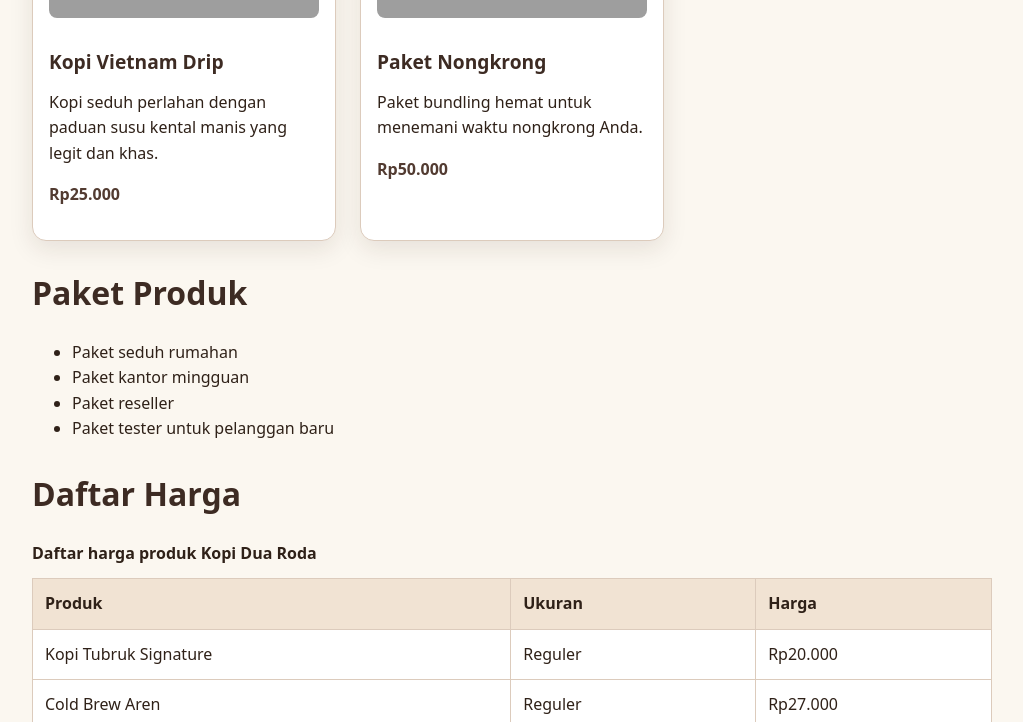
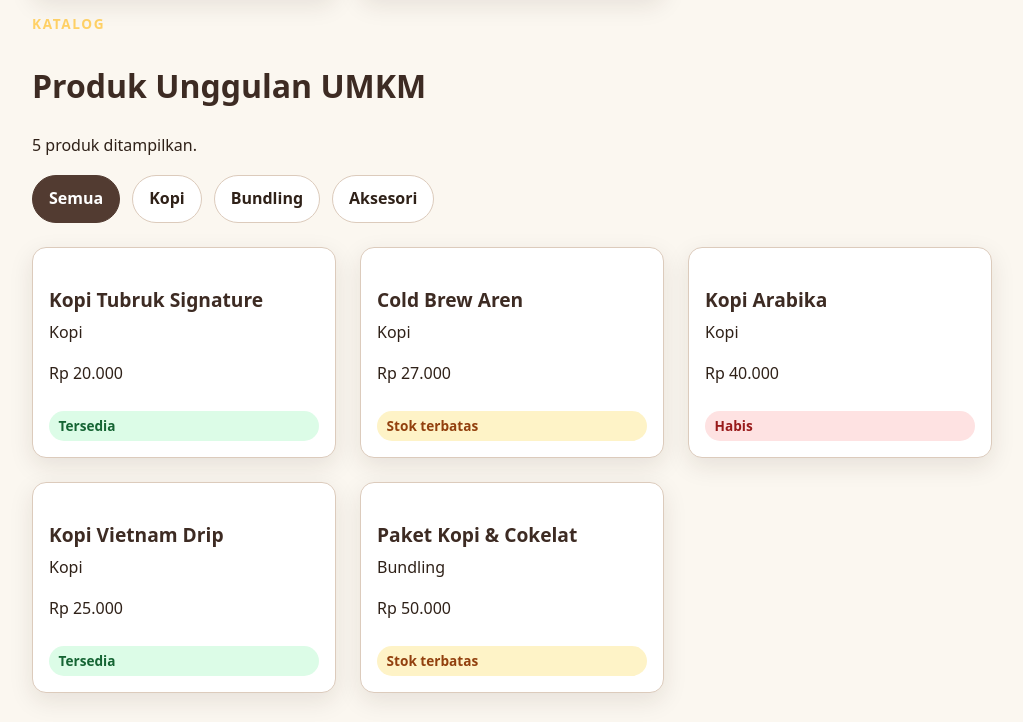
Before and after one commit to khoirunnadha/website-umkm, a plain HTML site: page produk.html in a window 1280 px wide. Shown: the part 1338-2060 px from the top of the page, without its empty margins (128-1151 px from the left). Drawn offline with Linux system fonts and the light colour scheme; grey boxes are pictures that could not be loaded.

Commit message:
Mengubah data menjadi tampilan katalog interaktif berbasis DOM

```diff
--- a/css/style.css
+++ b/css/style.css
@@ -781,3 +781,44 @@ pre {
   background: #fee2e2;
   color: #991b1b;
 }
+
+
+
+.filter-bar {
+  display: flex;
+  flex-wrap: wrap;
+  gap: 0.75rem;
+  margin-block: 1rem 1.5rem;
+}
+
+.filter-button {
+  border: 1px solid var(--color-border, #cbd5e1);
+  border-radius: 999px;
+  background: #ffffff;
+  color: var(--color-text, #1f2937);
+  padding: 0.65rem 1rem;
+  font-weight: 700;
+  cursor: pointer;
+}
+
+.filter-button:hover,
+.filter-button:focus-visible {
+  border-color: var(--color-primary, #2563eb);
+  outline: 3px solid rgb(37 99 235 / 20%);
+  outline-offset: 2px;
+}
+
+.filter-button.is-active {
+  background: var(--color-primary, #2563eb);
+  border-color: var(--color-primary, #2563eb);
+  color: #ffffff;
+}
+
+.empty-state {
+  grid-column: 1 / -1;
+  border: 1px dashed #94a3b8;
+  border-radius: 1rem;
+  padding: 1rem;
+  background: #ffffff;
+  color: #64748b;
+}
--- a/js/app.js
+++ b/js/app.js
@@ -1,6 +1,6 @@
 "use strict";
 
-console.log("P09 JavaScript aktif");
+console.log("P11 JavaScript aktif");
 
 const produkUmkm = [
   { nama: "Kopi Tubruk Signature", kategori: "Kopi", harga: 20000, stok: 15, unggulan: true },
@@ -73,7 +73,7 @@ function renderProduk() {
   const produkUnggulan = produkUmkm.find((produk) => produk.unggulan === true);
   const markupProduk = produkTersedia.map(buatKartuProduk).join("");
 
-  // TAHAP TAMBAHAN: Gunakan forEach untuk debugging terarah
+
   console.log("--- Debugging Daftar Produk Tersedia ---");
   produkTersedia.forEach((produk) => {
     console.log("Debug produk:", produk.nama, "stok:", produk.stok);
@@ -88,4 +88,92 @@ function renderProduk() {
   console.table(produkUmkm);
 }
 
-document.addEventListener("DOMContentLoaded", renderProduk);
+const produkGrid = document.querySelector("#produk-grid");
+const produkStatus = document.querySelector("#produk-status");
+const tombolFilter = document.querySelectorAll("[data-filter]");
+
+function renderProduk(kategoriAktif = "Semua") {
+  if (!produkGrid || !produkStatus) {
+    console.warn("Target render produk tidak ditemukan.");
+    return;
+  }
+
+  console.log("Render kategori:", kategoriAktif);
+}
+
+function buatElemenProduk(produk) {
+  const card = document.createElement("article");
+  card.classList.add("product-card");
+
+  const title = document.createElement("h3");
+  title.textContent = produk.nama;
+
+  const category = document.createElement("p");
+  category.classList.add("category-note");
+  category.textContent = produk.kategori;
+
+  const price = document.createElement("p");
+  price.classList.add("price");
+  price.textContent = formatRupiah(produk.harga);
+
+  const stock = document.createElement("span");
+  const status = statusStok(produk.stok);
+  stock.classList.add("stock-badge");
+  if (status.className) {
+    stock.classList.add(status.className);
+  }
+  stock.textContent = status.label;
+
+  card.append(title, category, price, stock);
+  return card;
+}
+
+function buatEmptyState(kategori) {
+  const empty = document.createElement("p");
+  empty.classList.add("empty-state");
+  empty.textContent = `Belum ada produk pada kategori ${kategori}.`;
+  return empty;
+}
+
+function renderProduk(kategoriAktif = "Semua") {
+  if (!produkGrid || !produkStatus) {
+    console.warn("Target render produk tidak ditemukan.");
+    return;
+  }
+
+  const produkTampil = kategoriAktif === "Semua"
+    ? produkUmkm
+    : produkUmkm.filter((produk) => produk.kategori === kategoriAktif);
+
+  produkGrid.replaceChildren();
+
+  if (produkTampil.length === 0) {
+    produkGrid.append(buatEmptyState(kategoriAktif));
+    produkStatus.textContent = "0 produk ditemukan.";
+    return;
+  }
+
+  produkTampil.forEach((produk) => {
+    produkGrid.append(buatElemenProduk(produk));
+  });
+
+  produkStatus.textContent = `${produkTampil.length} produk ditampilkan.`;
+}
+
+renderProduk();
+
+tombolFilter.forEach((tombol) => {
+  tombol.addEventListener("click", (event) => {
+    const tombolAktif = event.currentTarget;
+    const kategori = tombolAktif.dataset.filter;
+
+    tombolFilter.forEach((item) => item.classList.remove("is-active"));
+    tombolAktif.classList.add("is-active");
+
+    renderProduk(kategori);
+  });
+});
+
+document.addEventListener("DOMContentLoaded", () => {
+  renderProduk("Semua");
+});
--- a/produk.html
+++ b/produk.html
@@ -37,10 +37,8 @@
             <p id="produk-ringkasan">Data produk akan dimuat melalui JavaScript.</p>
             <p id="produk-unggulan">Produk unggulan akan ditentukan melalui JavaScript.</p>
         </div>
-        <div id="produk-dinamis" class="js-product-grid"></div>
-    </section>
 
-        <div class="product-grid">
+<div class="product-grid">
             <article class="product-card">
                 <img src="images/kopi tubruk signa.jpg" width="2576" height="1405" loading="lazy"
                      alt="Kopi Tubruk Signature">
@@ -81,6 +79,28 @@
                 <p class="harga">Rp50.000</p>
             </article>
         </div>
+
+        <div id="produk-dinamis" class="js-product-grid"></div>
+    </section>
+
+    <section class="product-section" aria-labelledby="produk-title">
+    <div class="section-heading">
+        <p class="eyebrow">Katalog</p>
+        <h2 id="produk-title">Produk Unggulan UMKM</h2>
+        <p id="produk-status" class="produk-status">Produk belum dimuat.</p>
+    </div>
+
+    <div class="filter-bar" aria-label="Filter kategori produk">
+        <button type="button" class="filter-button is-active" data-filter="Semua">Semua</button>
+        <button type="button" class="filter-button" data-filter="Kopi">Kopi</button>
+        <button type="button" class="filter-button" data-filter="Bundling">Bundling</button>
+        <button type="button" class="filter-button" data-filter="Aksesori">Aksesori</button>
+    </div>
+
+    <div id="produk-grid" class="product-grid" aria-live="polite"></div>
+    </section>
+
+
 
         <h2>Paket Produk</h2>
         <ul>
```
